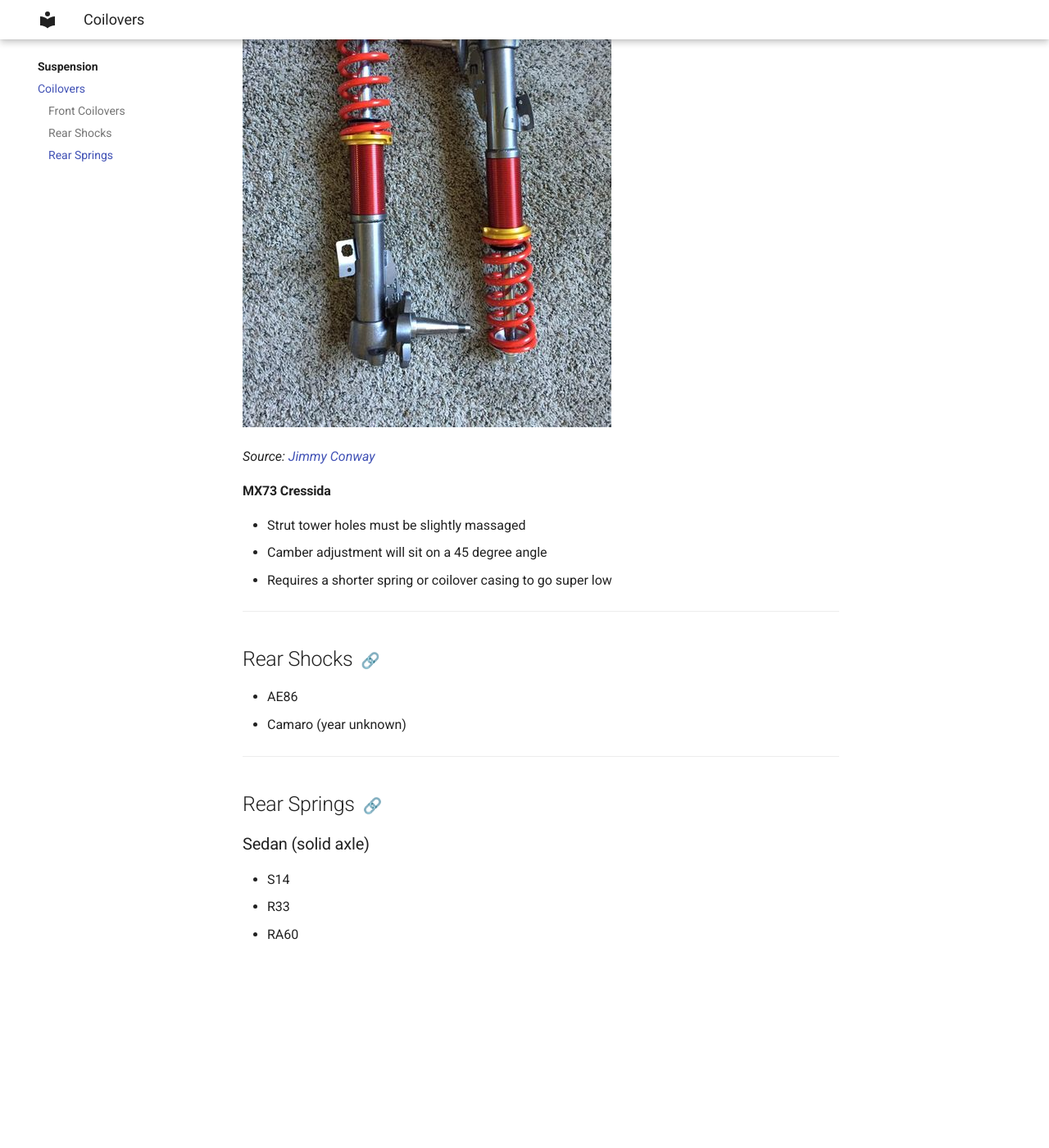
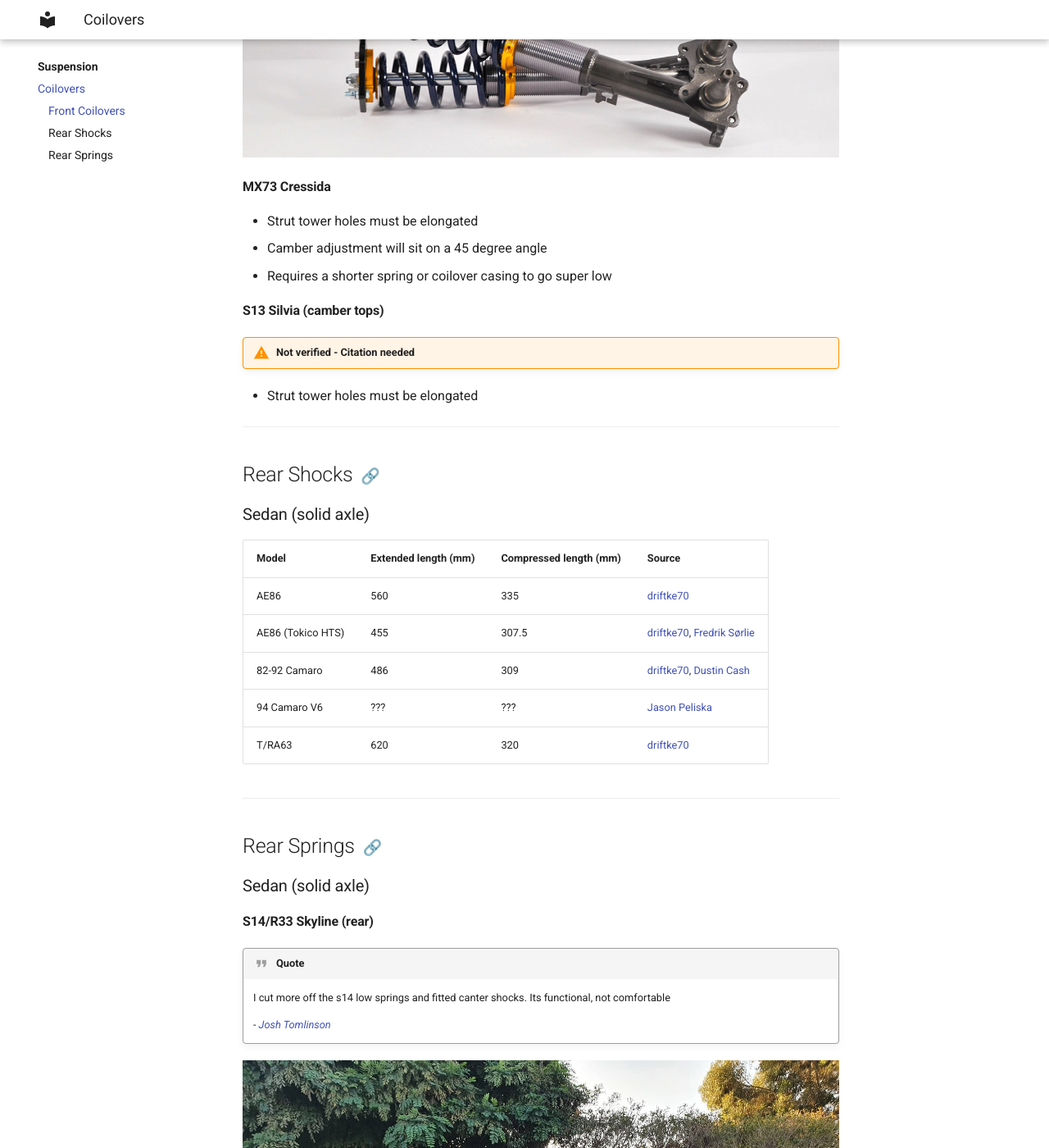
Before and after one commit to ocampco/pig-eyes-diy, an MkDocs documentation site: the page built from docs/suspension/coilovers.md, in a window 1280 px wide and 1400 px high, scrolled down 881 px. Shown: the whole window at 82% size. Built offline with MkDocs 1.6.1 and Material for MkDocs 9.7.7, drawn with Linux system fonts in a browser that asks for light colours; before the commit the page ends 2057 px from its top, so only the background shows below that; some of the changed text lies outside the part shown.

Commit message:
Doc update

```diff
--- a/docs/suspension/coilovers.md
+++ b/docs/suspension/coilovers.md
@@ -22,22 +22,33 @@
 - May come with stub axles pending stock
 - Custom spring rate available
 
-![TechnoToyTuning coilovers](./img/t3-techno-toy-tuning-front-coilovers.jpg)
-
-_Source: [Jimmy Conway](https://www.facebook.com/groups/216354961906562/posts/519522961589759/)_
+![TechnoToyTuning MX32 Cressida coilovers](./img/front-coilovers-t3-techno-toy-tuning.jpg)
 
 #### MX73 Cressida
 
-- Strut tower holes must be slightly massaged
+- Strut tower holes must be elongated
 - Camber adjustment will sit on a 45 degree angle
 - Requires a shorter spring or coilover casing to go super low
+
+#### S13 Silvia (camber tops)
+
+!!! Warning "Not verified - Citation needed"
+
+- Strut tower holes must be elongated
 
 ---
 
 ## Rear Shocks
 
-- AE86
-- Camaro (year unknown)
+### Sedan (solid axle)
+
+| Model | Extended length (mm) | Compressed length (mm) | Source |
+| --- | --- | --- | --- |
+| AE86 | 560 | 335 | [driftke70](http://www.ae86drivingclub.com.au/forums/archive/index.php/t-1115.html) |
+| AE86 (Tokico HTS) | 455 | 307.5 | [driftke70](http://www.ae86drivingclub.com.au/forums/archive/index.php/t-1115.html), [Fredrik Sørlie](https://www.facebook.com/groups/216354961906562/posts/1183357231872992/?comment_id=1183359665206082) |
+| 82-92 Camaro | 486 | 309 | [driftke70](http://www.ae86drivingclub.com.au/forums/archive/index.php/t-1115.html), [Dustin Cash](https://www.facebook.com/groups/216354961906562/posts/1419203754955004/) |
+| 94 Camaro V6 | ??? | ??? | [Jason Peliska](https://www.facebook.com/groups/216354961906562/posts/1419203754955004?comment_id=1419210288287684)
+| T/RA63 | 620 | 320 | [driftke70](http://www.ae86drivingclub.com.au/forums/archive/index.php/t-1115.html) |
 
 ---
 
@@ -45,6 +56,22 @@ _Source: [Jimmy Conway](https://www.facebook.com/groups/216354961906562/posts/51
 
 ### Sedan (solid axle)
 
-- S14
-- R33
-- RA60
+#### S14/R33 Skyline (rear)
+
+!!! quote
+    I cut more off the s14 low springs and fitted canter shocks. Its functional, not comfortable
+
+    _- [Josh Tomlinson](https://www.facebook.com/groups/216354961906562/posts/1265660170309364?comment_id=1265664563642258&reply_comment_id=1265674826974565)_
+
+![R33/S14 Skyline rear springs on MX32 Cressida](./img/rear-springs-r33-s14-josh-tomlinson.jpg)
+
+_Source: [Josh Tomlinson](https://www.facebook.com/groups/216354961906562/posts/1265660170309364?comment_id=1265664563642258&reply_comment_id=1265674826974565)_
+
+!!! quote
+    R33 kings chopped a bit work well in the rear, surprisingly smooth
+
+    _- [Matthew Long](https://www.facebook.com/groups/216354961906562/posts/1265660170309364/?comment_id=1265686413640073)_
+
+![R33 Skyline rear springs on MX32 Cressida](./img/rear-springs-r33-matthew-long.jpg)
+
+_Source: [Matthew Long](https://www.facebook.com/groups/216354961906562/posts/1023936224481761?comment_id=1023948557813861)_
```
Also changed, not shown: other parts of docs/suspension/coilovers.md (+1 -1 lines), docs/index.md (+3 -1 lines), docs/suspension/img/front-coilovers-t3-techno-toy-tuning.jpg (added), docs/suspension/img/rear-springs-r33-matthew-long.jpg (added), docs/suspension/img/rear-springs-r33-s14-josh-tomlinson.jpg (added), docs/suspension/img/t3-techno-toy-tuning-front-coilovers.jpg (deleted).
